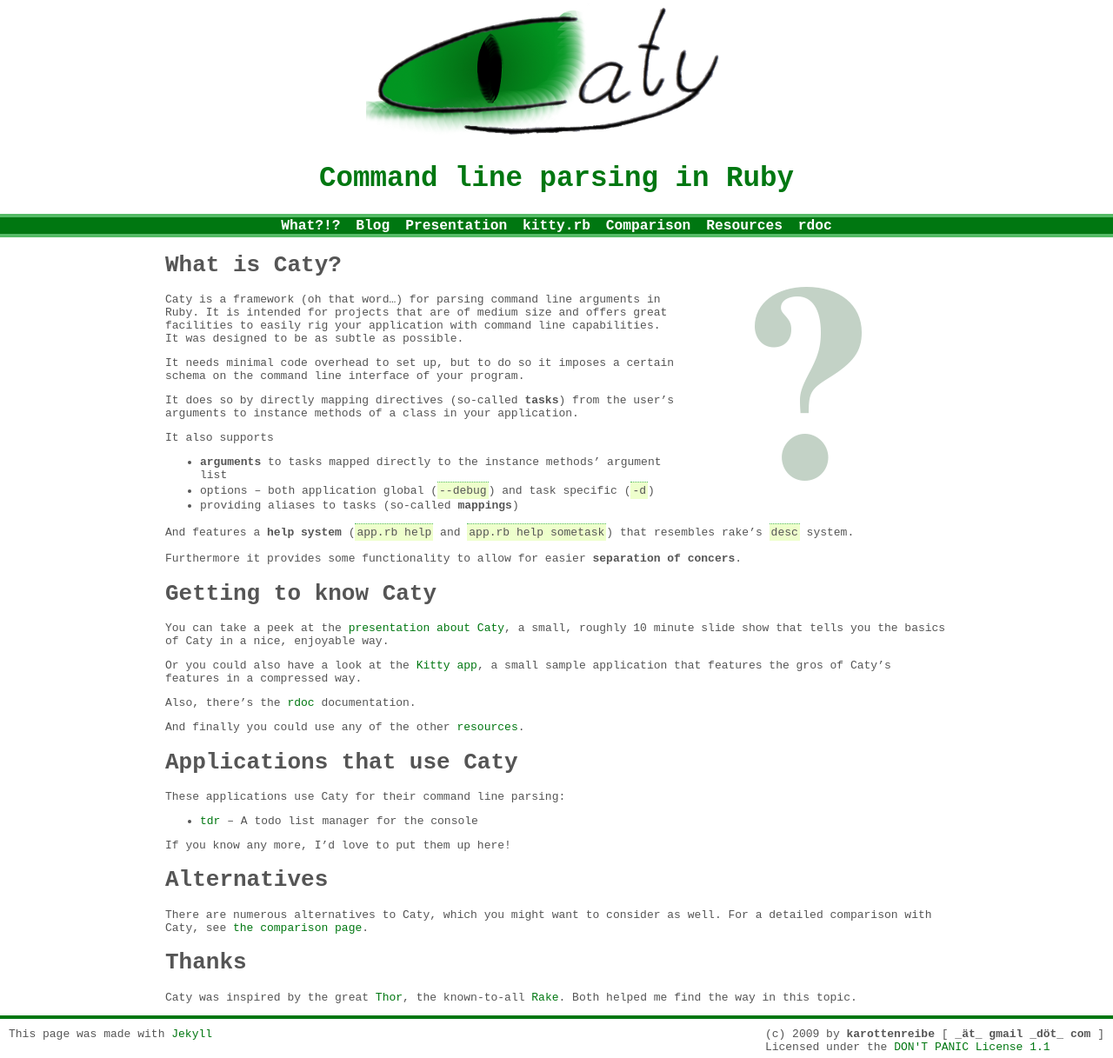
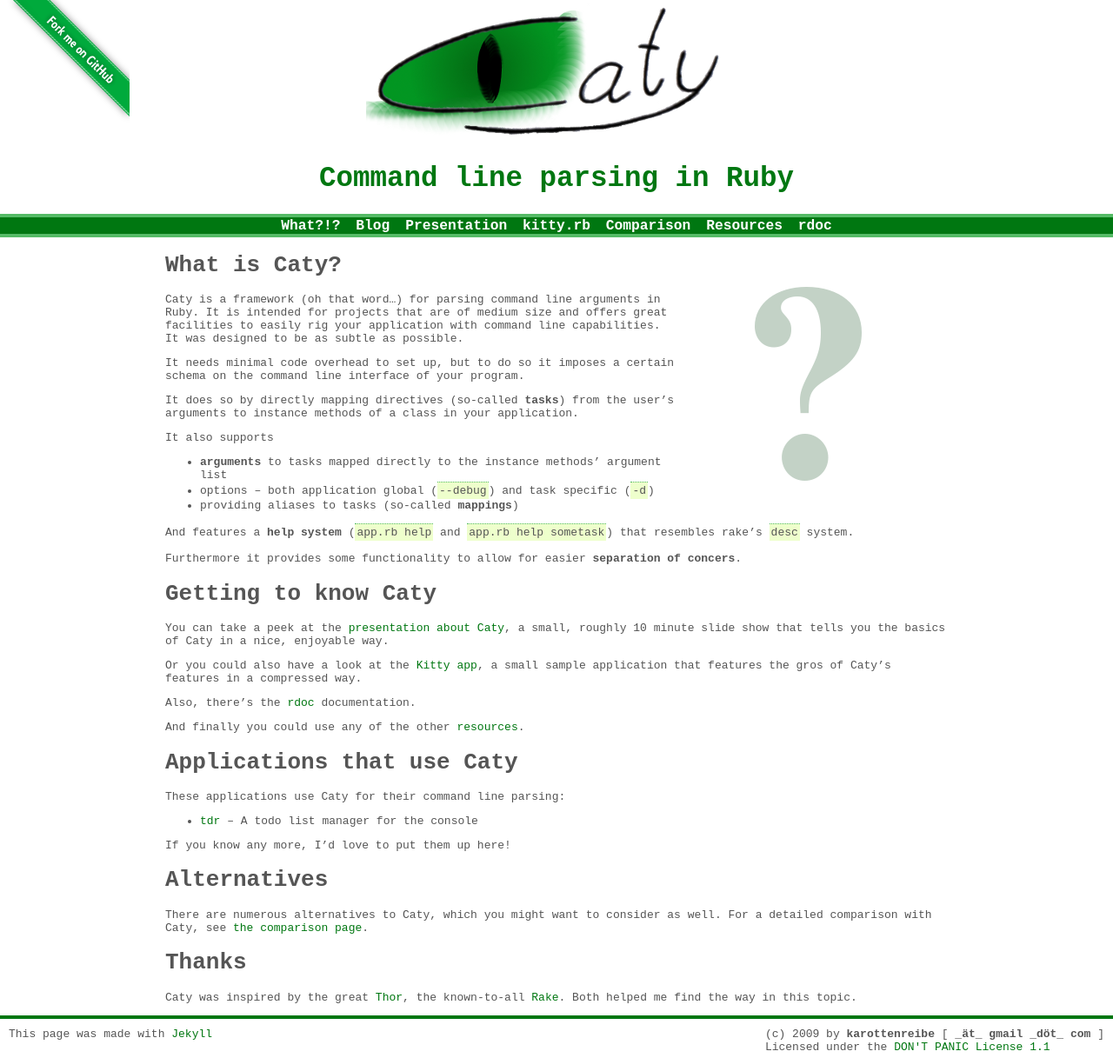
Before and after one commit to karottenreibe/caty, a Jekyll site: the page built from index.markdown, in a window 1280 px wide. Shown: the whole page at 87% size. Built offline with Jekyll 4.4.1, drawn with Linux system fonts in a browser that asks for light colours.

Commit message:
added fork me ribbon

```diff
--- a/_layouts/layout.html
+++ b/_layouts/layout.html
@@ -8,6 +8,9 @@
   </head>
   <body>
     <div id='header'>
+      <a id='forkme' href='http://github.com/karottenreibe/caty/fork' title='Fork me on GitHub!'>
+        <img src='/caty/static/forkme.png' title="A ribbon reading 'Fork me on GitHub'" />
+      </a>
       <div id='logo'>
         <a href='/caty/' title='Go to the topmost page'>
           <img src='/caty/static/caty.png' title="Caty's logo: The word `Caty' with a stylized cat eye in the C" />
--- a/static/styles.css
+++ b/static/styles.css
@@ -30,6 +30,10 @@ code {
 .strong {
   font-weight: bold; }
 
+#header #forkme {
+  position: absolute;
+  top: 0px
+  right: 0px; }
 #header #logo {
   width: 700px;
   text-align: center;
```
Also changed, not shown: static/forkme.png (added).
